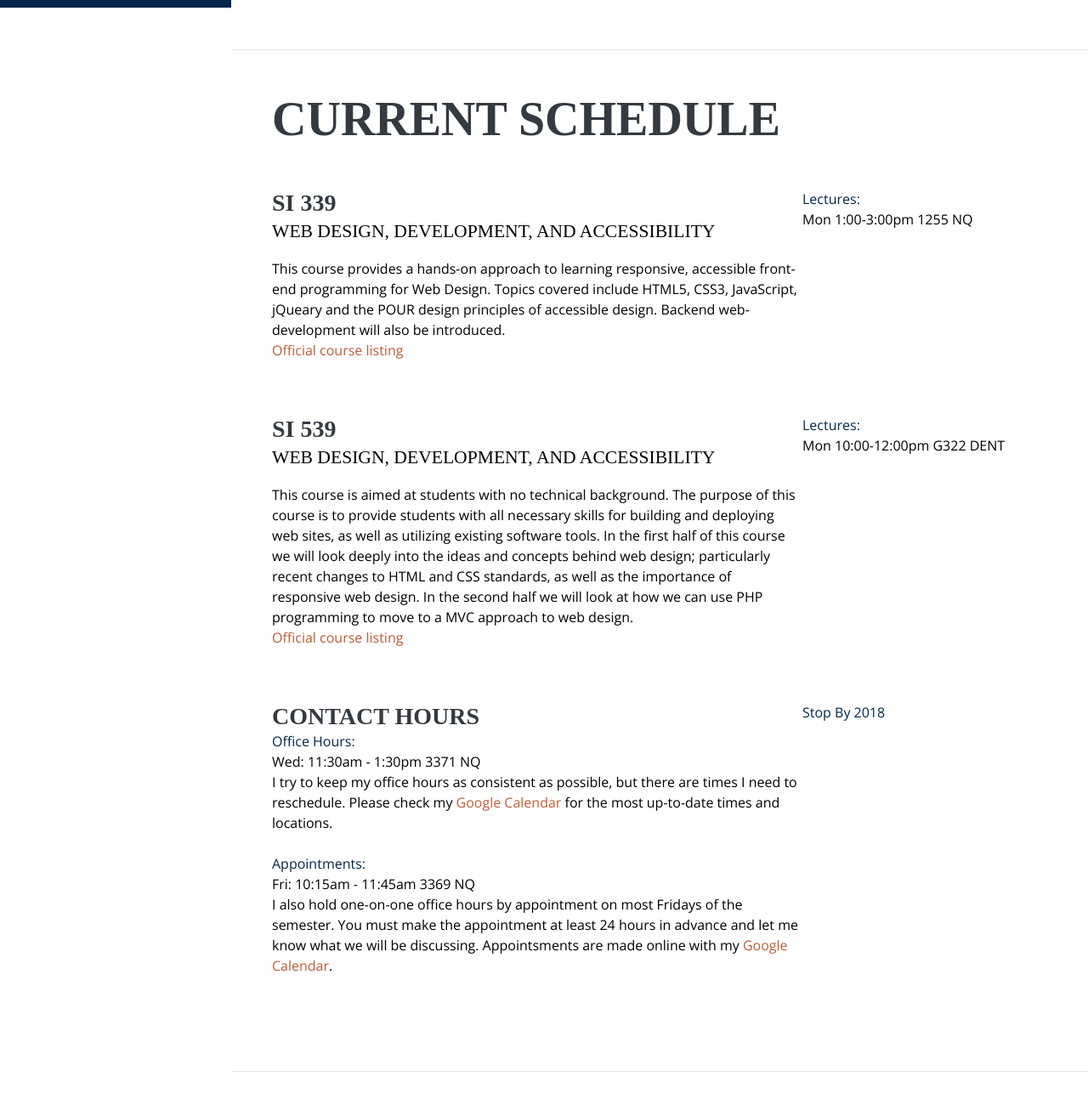
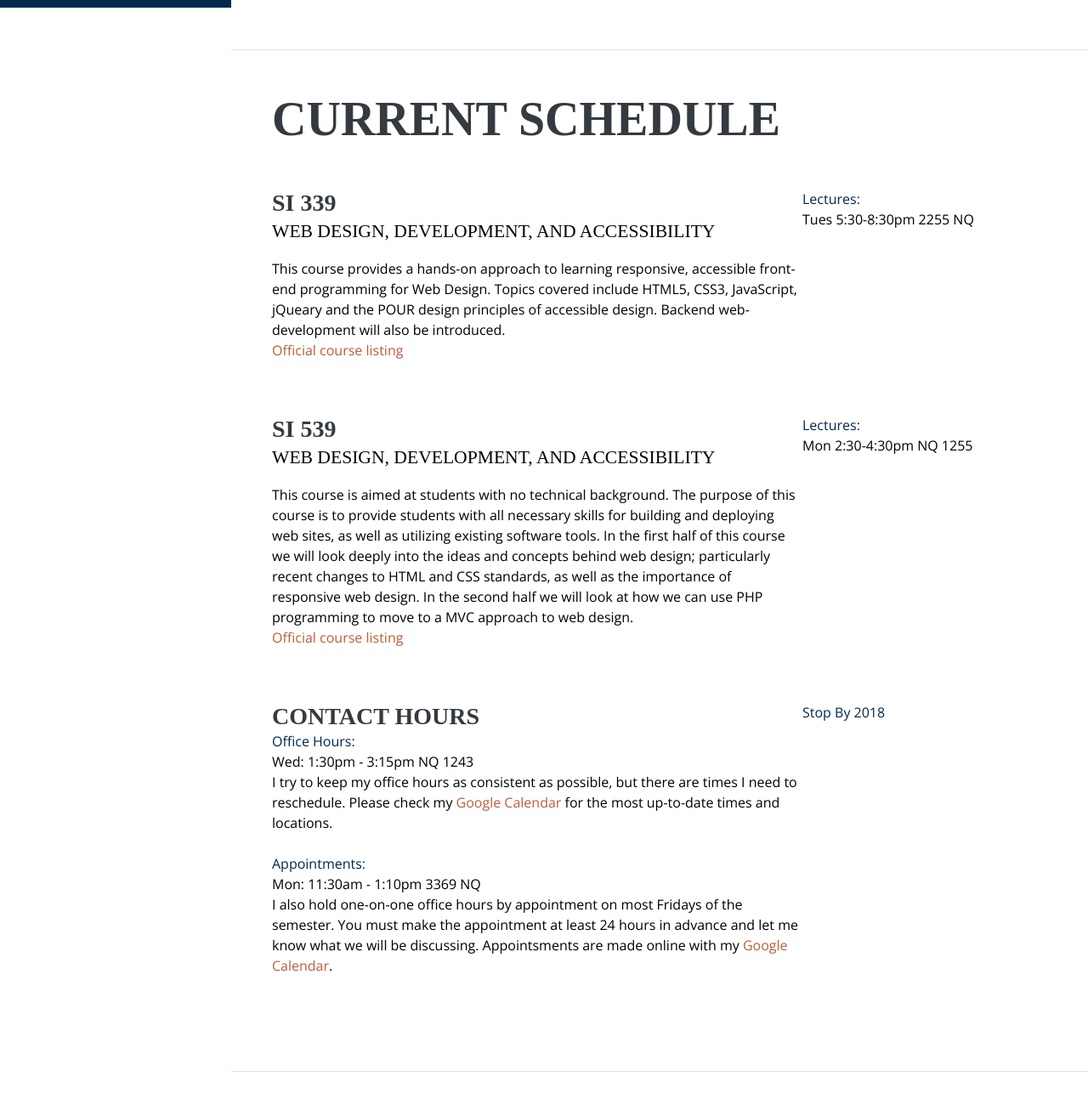
Before and after one commit to cvanlent/cvanlent.github.io, a plain HTML site: page index.html in a window 1280 px wide. Shown: the part 791-2091 px from the top of the page at 85% size. Drawn offline with nearby package versions, Linux system fonts and the light colour scheme; a web font is replaced by a local one.

Commit message:
Update index.html

```diff
--- a/index.html
+++ b/index.html
@@ -105,7 +105,7 @@
               <a href = "https://www.si.umich.edu/programs/courses/339#gsc.tab=0"> Official course listing</a></p>
             </div>
             <div class="resume-date">
-              <span class="text-primary">Lectures:</span><br/> Mon 1:00-3:00pm 1255 NQ<br/>
+              <span class="text-primary">Lectures:</span><br/> Tues 5:30-8:30pm 2255 NQ<br/>
             </div>
           </div>
           <div class="resume-item d-flex flex-column flex-md-row mb-5">
@@ -116,17 +116,17 @@
               <a href = "https://www.si.umich.edu/programs/courses/539#gsc.tab=0"> Official course listing</a></p>
             </div>
             <div class="resume-date">
-              <span class="text-primary">Lectures:</span><br/> Mon 10:00-12:00pm G322 DENT<br/>
+              <span class="text-primary">Lectures:</span><br/> Mon 2:30-4:30pm NQ 1255<br/>
             </div>
           </div>
 
           <div class="resume-item d-flex flex-column flex-md-row mb-5">
             <div class="resume-content mr-auto">
               <h3 class="mb-0">Contact Hours</h3>
-              <p> <span class="text-primary">Office Hours:</span><br/> Wed: 11:30am - 1:30pm 3371 NQ<br/>
+              <p> <span class="text-primary">Office Hours:</span><br/> Wed: 1:30pm - 3:15pm NQ 1243<br/>
                I try to keep my office hours as consistent as possible, but there are times I need to reschedule.  Please check my
                <a href = "http://www.google.com/calendar/embed?src=collemc%40umich.edu&ctz=America/New_York"> Google Calendar </a> for the most up-to-date times and locations.<br/><br/>
-              <span class="text-primary">Appointments:</span><br/> Fri: 10:15am - 11:45am 3369 NQ<br/>  I also hold one-on-one office hours by appointment on most Fridays of the semester.  You must make the appointment at least 24 hours in advance and let me know what we will be discussing.  Appointsments are made online with my <a href = "https://calendar.google.com/calendar/selfsched?sstoken=UU8wRGFQb1NtWUJEfGRlZmF1bHR8MzYxZWIwYjliNWQ2MDAyYzFjN2RiMTQ3NTkyNjlkNTM">Google Calendar</a>.</p>
+              <span class="text-primary">Appointments:</span><br/> Mon: 11:30am - 1:10pm 3369 NQ<br/>  I also hold one-on-one office hours by appointment on most Fridays of the semester.  You must make the appointment at least 24 hours in advance and let me know what we will be discussing.  Appointsments are made online with my <a href = "https://calendar.google.com/calendar/selfsched?sstoken=UU8wRGFQb1NtWUJEfGRlZmF1bHR8MzYxZWIwYjliNWQ2MDAyYzFjN2RiMTQ3NTkyNjlkNTM">Google Calendar</a>.</p>
             </div>
             <div class="resume-date">
               <span class="text-primary">Stop By 2018</span>
```
